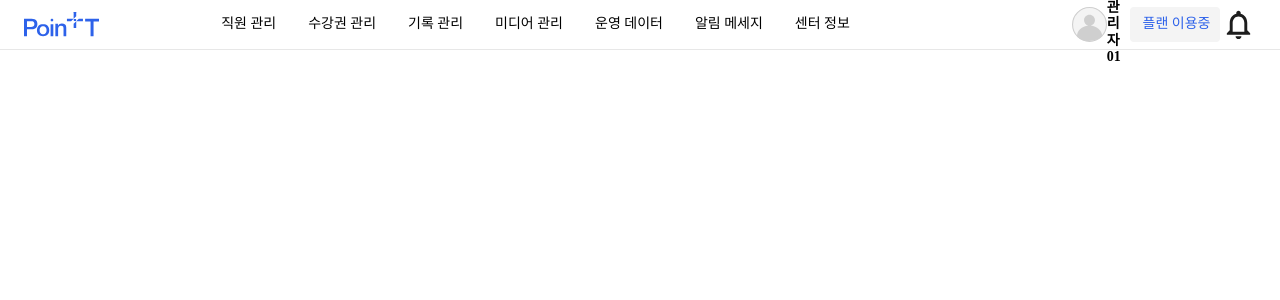
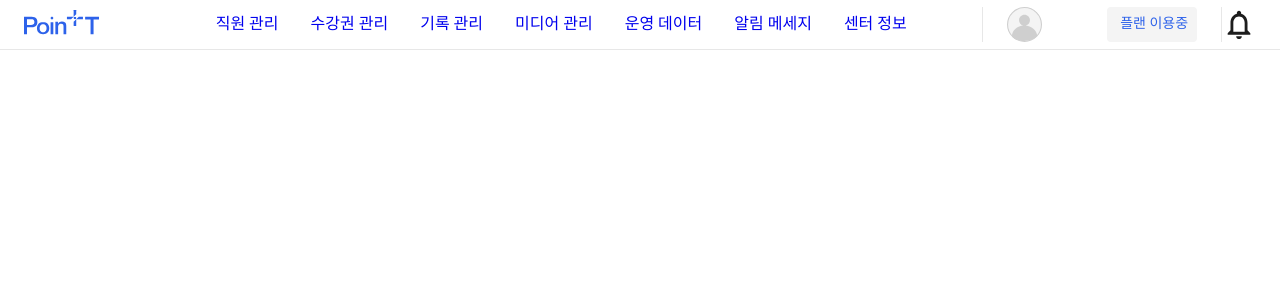
Before and after one commit to pie-sfac/5-21, a React (Vite) app: page /link/clips in a window 1280 px wide. Shown: the top 300 px of the page. Built offline with nearby package versions, Linux system fonts and the light colour scheme.

Commit message:
feat: header 미디어 쿼리

```diff
--- a/src/components/header.tsx
+++ b/src/components/header.tsx
@@ -1,9 +1,11 @@
-import * as React from 'react';
+import React, { useState } from 'react';
 import { styled } from 'styled-components';
 import Logo from '../assets/logo.svg';
 import Notification from '../assets/notifications.svg';
 import Profile from '../assets/Profile.svg';
-
+import { Link } from 'react-router-dom';
+import Menu from '../assets/menu.svg';
+// active class 적용하기
 type Props = {};
 
 const HeaderBackDiv = styled.div`
@@ -22,27 +24,50 @@ const LogoImg = styled.img`
   height: 25px;
 `;
 
-const MenuBarDiv = styled.div`
+const MenuImg = styled.img`
+  width: 30px;
+  @media only screen and (min-width: 900px) {
+    display: none;
+  }
+`;
+
+const MenuBarNav = styled.nav`
   display: flex;
   width: 80%;
+  height: 50px;
   justify-content: space-between;
   align-items: center;
+  @media only screen and (max-width: 900px) {
+    justify-content: left;
+    gap: 30px;
+  }
 `;
 
 const GNBUl = styled.ul`
   width: 80%;
   display: flex;
-  & > li {
-    margin-right: 32px;
+  font-size: 16px;
+  @media only screen and (max-width: 900px) {
+    display: none;
   }
 `;
 
+const GNBLi = styled.li`
+  margin-right: 32px;
+`;
+
+const NavbarLink = styled(Link)`
+  text-decoration: none;
+`;
+
 const HeaderUserInfoDiv = styled.div`
-  width: 15%;
+  width: 20%;
   display: flex;
   flex-direction: row;
   align-items: center;
   justify-content: space-around;
+  border-left: 1px solid #e7e7e7;
+  border-right: 1px solid #e7e7e7;
 `;
 
 const ProfileDiv = styled.div`
@@ -51,13 +76,22 @@ const ProfileDiv = styled.div`
   flex-direction: row;
   justify-content: space-between;
   align-items: center;
+  @media only screen and (max-width: 900px) {
+    display: flex;
+    justify-content: center;
+  }
 `;
 
 const ProfileImg = styled.img`
   height: 35px;
 `;
 
-const NicknameH2 = styled.h2``;
+const NicknameSpan = styled.span`
+  font-size: 16px;
+  @media only screen and (max-width: 1300px) {
+    display: none;
+  }
+`;
 
 const LoginStatusDiv = styled.div``;
 
@@ -72,6 +106,9 @@ const LoginStatusSpan = styled.span`
   align-items: center;
   vertical-align: center;
   font-weight: 400;
+  @media only screen and (max-width: 900px) {
+    display: none;
+  }
 `;
 
 const NotificationImg = styled.img`
@@ -79,31 +116,110 @@ const NotificationImg = styled.img`
 `;
 
 const Header = (props: Props) => {
+  const [menu, setMenu] = useState(false);
+  const getMenu = () => {
+    setMenu(!menu);
+  };
+
   return (
+    <>
       <HeaderBackDiv>
-      <MenuBarDiv>
+        <MenuBarNav>
+          <Link to="/" element={<div>메인화면</div>}>
             <LogoImg src={Logo} alt="logo" />
+          </Link>
+          <MenuImg type="submit" src={Menu} alt="menu" onClick={getMenu} />
           <GNBUl>
-          <li>직원 관리</li>
-          <li>수강권 관리</li>
-          <li>기록 관리</li>
-          <li>미디어 관리</li>
-          <li>운영 데이터</li>
-          <li>알림 메세지</li>
-          <li>센터 정보</li>
+            <NavbarLink to="/range">
+              <GNBLi>직원 관리</GNBLi>
+            </NavbarLink>
+            <NavbarLink to="/range">
+              <GNBLi>수강권 관리</GNBLi>
+            </NavbarLink>
+            <NavbarLink to="/range">
+              <GNBLi>기록 관리</GNBLi>
+            </NavbarLink>
+            <NavbarLink to="/range">
+              <GNBLi>미디어 관리</GNBLi>
+            </NavbarLink>
+            <NavbarLink to="/range">
+              <GNBLi>운영 데이터</GNBLi>
+            </NavbarLink>
+            <NavbarLink to="/range">
+              <GNBLi>알림 메세지</GNBLi>
+            </NavbarLink>
+            <NavbarLink to="/range">
+              <GNBLi>센터 정보</GNBLi>
+            </NavbarLink>
           </GNBUl>
-      </MenuBarDiv>
+        </MenuBarNav>
         <HeaderUserInfoDiv>
           <ProfileDiv>
             <ProfileImg src={Profile} alt="profile" />
-          <NicknameH2>박관리자01</NicknameH2>
+            <NicknameSpan>박관리자01</NicknameSpan>
             <LoginStatusDiv>
               <LoginStatusSpan>플랜 이용중</LoginStatusSpan>
             </LoginStatusDiv>
           </ProfileDiv>
+        </HeaderUserInfoDiv>
         <NotificationImg src={Notification} alt="notification" />
-      </HeaderUserInfoDiv>
       </HeaderBackDiv>
+      {menu ? <GNBLeft /> : null}
+    </>
+  );
+};
+
+const GNBLeft = () => {
+  const GNBLeftBack = styled.div`
+    height: 50px;
+    width: 100%;
+  `;
+  const GNBLeftUl = styled.ul`
+    display: flex;
+    font-size: 16px;
+    flex-direction: row;
+    align-items: center;
+    padding-bottom: 10px;
+    height: 50px;
+    width: 100%;
+    justify-content: space-between;
+    border-bottom: 1px solid #e7e7e7;
+  `;
+
+  const GNBLeftLi = styled.li`
+    margin-right: 32px;
+  `;
+
+  const NavbarLeftLink = styled(Link)`
+    text-decoration: none;
+  `;
+
+  return (
+    <GNBLeftBack>
+      <GNBLeftUl>
+        <NavbarLeftLink to="/range">
+          <GNBLeftLi>직원 관리</GNBLeftLi>
+        </NavbarLeftLink>
+        <NavbarLeftLink to="/range">
+          <GNBLeftLi>수강권 관리</GNBLeftLi>
+        </NavbarLeftLink>
+        <NavbarLeftLink to="/range">
+          <GNBLeftLi>기록 관리</GNBLeftLi>
+        </NavbarLeftLink>
+        <NavbarLeftLink to="/range">
+          <GNBLeftLi>미디어 관리</GNBLeftLi>
+        </NavbarLeftLink>
+        <NavbarLeftLink to="/range">
+          <GNBLeftLi>운영 데이터</GNBLeftLi>
+        </NavbarLeftLink>
+        <NavbarLeftLink to="/range">
+          <GNBLeftLi>알림 메세지</GNBLeftLi>
+        </NavbarLeftLink>
+        <NavbarLeftLink to="/range">
+          <GNBLeftLi>센터 정보</GNBLeftLi>
+        </NavbarLeftLink>
+      </GNBLeftUl>
+    </GNBLeftBack>
   );
 };
 
--- a/src/styles/globals.js
+++ b/src/styles/globals.js
@@ -1,5 +1,6 @@
 import { createGlobalStyle } from 'styled-components';
 import { normalize } from 'styled-normalize';
+import { Link } from 'react-router-dom';
 
 const GlobalStyle = createGlobalStyle`
 
```
Also changed, not shown: src/assets/menu.svg (added), src/assets/menuIcon.svg (added). Lines whose indentation alone changed are shown as unchanged.
